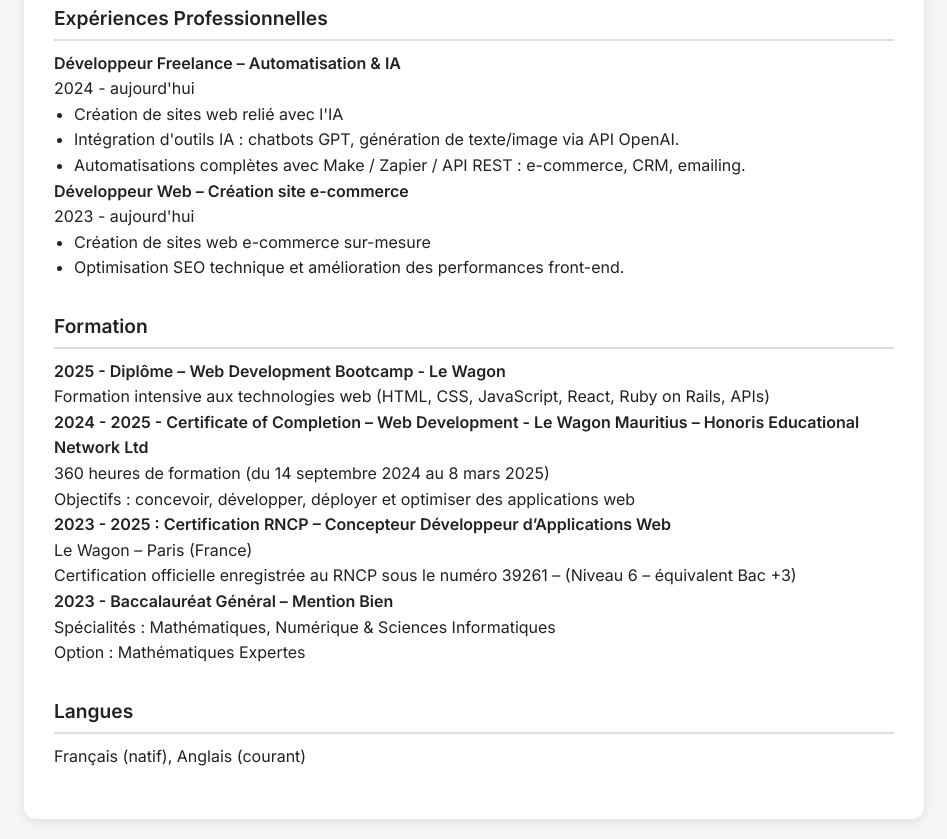
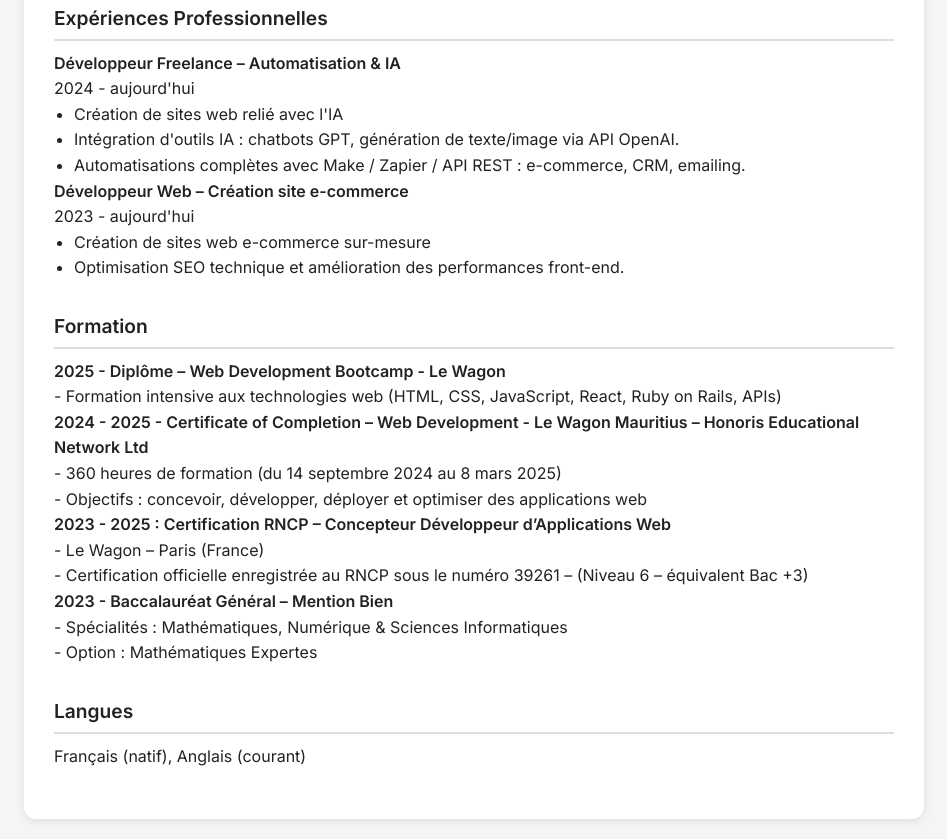
Before and after one commit to Dorian-dsfr/dorian-dsfr.github.io, a plain HTML site: page index.html in a window 1280 px wide. Shown: the part 557-1396 px from the top of the page, without its empty margins (166-1113 px from the left). Drawn offline with Linux system fonts and the light colour scheme.

Commit message:
Update index.html

```diff
--- a/index.html
+++ b/index.html
@@ -136,19 +136,19 @@
     <section class="section">
       <h2>Formation</h2>
       <p><strong>2025 - Diplôme – Web Development Bootcamp - Le Wagon</strong></p>
-      <p>Formation intensive aux technologies web (HTML, CSS, JavaScript, React, Ruby on Rails, APIs)</p>
-
+      <p> - Formation intensive aux technologies web (HTML, CSS, JavaScript, React, Ruby on Rails, APIs)</p>
+      <p></p>
       <p><strong>2024 - 2025 - Certificate of Completion – Web Development - Le Wagon Mauritius – Honoris Educational Network Ltd</strong></p>
-      <p>360 heures de formation (du 14 septembre 2024 au 8 mars 2025)</p>
-      <p>Objectifs : concevoir, développer, déployer et optimiser des applications web</p>
-
+      <p> - 360 heures de formation (du 14 septembre 2024 au 8 mars 2025)</p>
+      <p> - Objectifs : concevoir, développer, déployer et optimiser des applications web</p>
+      <p></p>
       <p><strong>2023 - 2025 : Certification RNCP – Concepteur Développeur d’Applications Web</strong></p>
-      <p>Le Wagon – Paris (France)</p>
-      <p>Certification officielle enregistrée au RNCP sous le numéro 39261 – (Niveau 6 – équivalent Bac +3)</p>
-
+      <p> - Le Wagon – Paris (France)</p>
+      <p> - Certification officielle enregistrée au RNCP sous le numéro 39261 – (Niveau 6 – équivalent Bac +3)</p>
+      <p></p>
       <p><strong>2023 - Baccalauréat Général – Mention Bien</strong></p>
-      <p>Spécialités : Mathématiques, Numérique & Sciences Informatiques</p>
-      <p>Option : Mathématiques Expertes</p>
+      <p> - Spécialités : Mathématiques, Numérique & Sciences Informatiques</p>
+      <p> - Option : Mathématiques Expertes</p>
     </section>
 
     <section class="section">
```
